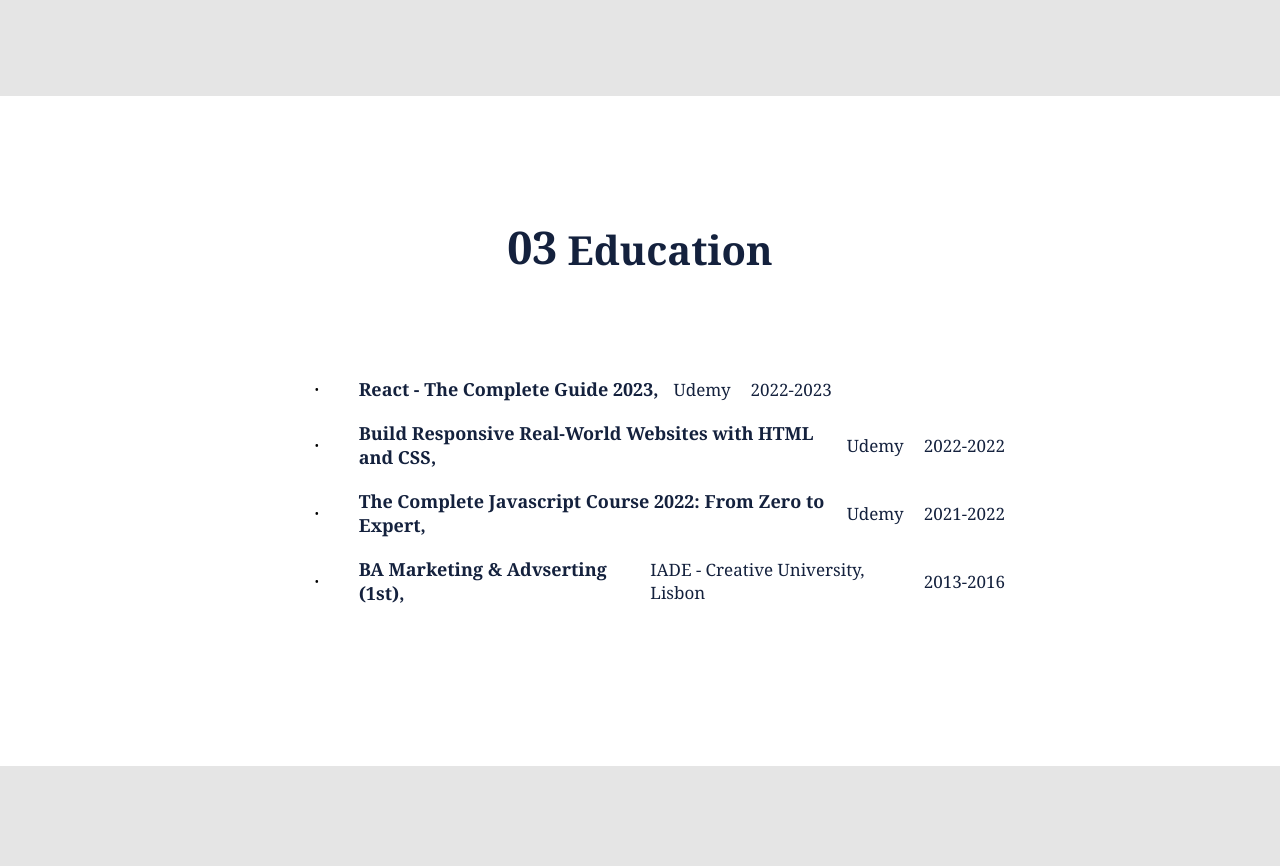
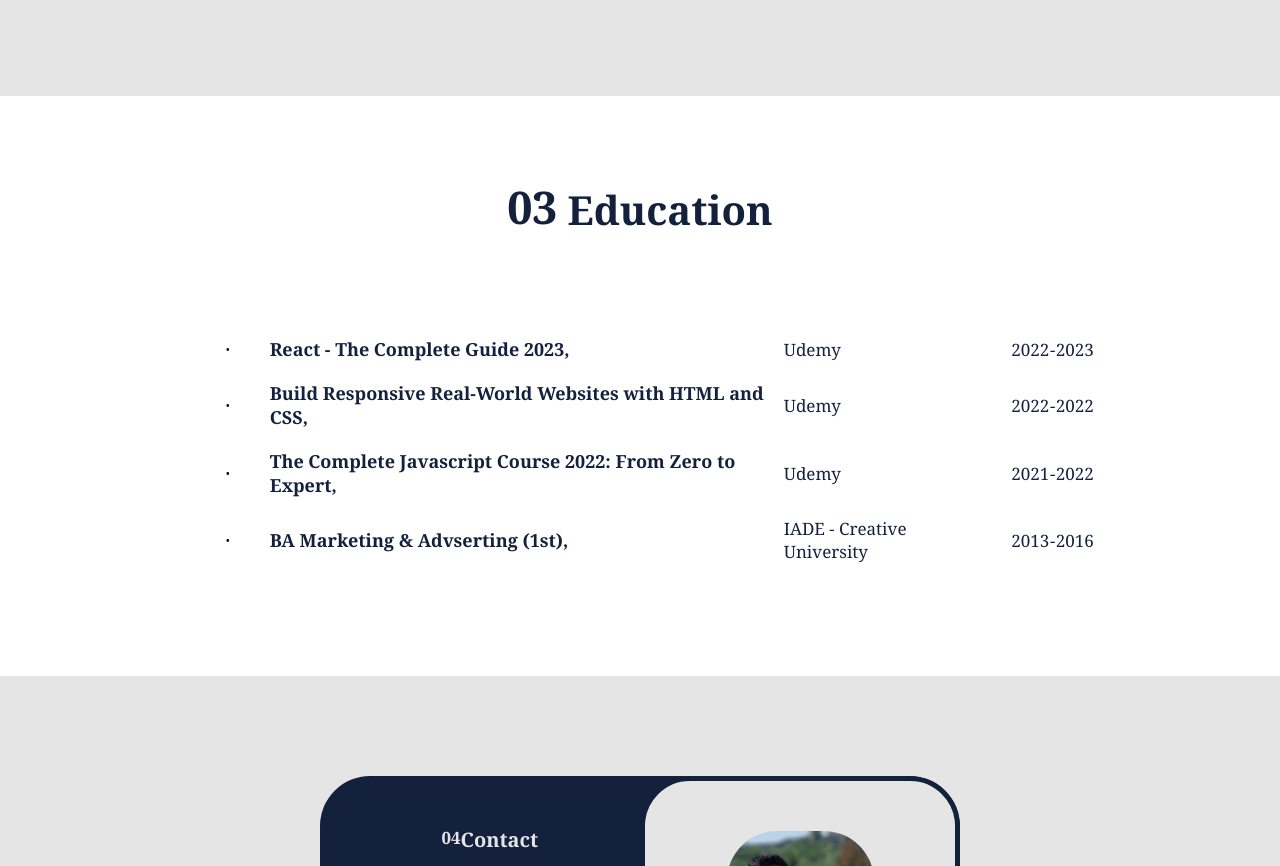
Before and after one commit to Joao-Matias/my-cv, a React (Create React App) app: page / in a window 1280 px wide. Shown: the part 3500-4366 px from the top of the page. Built offline with nearby package versions, Linux system fonts and the light colour scheme.

Commit message:
Education media queries done

```diff
--- a/src/components/education/education.component.jsx
+++ b/src/components/education/education.component.jsx
@@ -1,5 +1,7 @@
-import getEducationOptions from '../../services/get-education-options/get-education-options.component';
-import style from './education.module.css';
+import getEducationOptions from "../../services/get-education-options/get-education-options.component";
+import style from "./education.module.css";
+
+import { Link } from "react-router-dom";
 
 const Education = () => {
   const education = getEducationOptions();
@@ -7,15 +9,23 @@ const Education = () => {
   return (
     <section className={style.educationContainer}>
       <div className={style.educationContainerHeader}>
-        <h1 className={style.educationContainerNumeral}>03</h1>
-        <h1 className={style.educationContainerTitle}> Education</h1>
+        <h2 className={style.educationContainerNumeral}>03</h2>
+        <h2 className={style.educationContainerTitle}> Education</h2>
       </div>
       <div className={style.educationTextBox}>
         <ul className={style.educationCourseCont}>
           {education.map((course, i) => {
             return (
               <li key={i} className={style.educationCourseBox}>
-                <h3 className={style.educationCourse}>{course.studiedTitle}</h3>
+                <Link
+                  target="_blank"
+                  to={course.link}
+                  className={style.educationCourseLink}
+                >
+                  <h3 className={style.educationCourse}>
+                    {course.studiedTitle}
+                  </h3>
+                </Link>
                 <h5 className={style.educationInstitution}>
                   {course.institution}
                 </h5>
--- a/src/components/education/education.module.css
+++ b/src/components/education/education.module.css
@@ -48,7 +48,7 @@
 }
 
 .educationCourseCont li:before {
-  content: '•';
+  content: "•";
   font-size: 1rem;
 }
 
@@ -71,6 +71,16 @@
   margin-left: 4rem;
 }
 
+.educationCourseLink {
+  margin: 0;
+  margin-left: 4rem;
+  text-decoration: none;
+}
+
+.educationCourseLink:hover .educationCourse {
+  color: #4966a5;
+}
+
 .educationInstitution {
   margin: 0;
   margin-left: 1.5rem;
@@ -86,3 +96,138 @@
   display: flex;
   margin-left: 2rem;
 }
+
+@media (max-width: 90em) {
+  .educationContainer {
+    width: 100%;
+    margin-top: 3rem;
+    margin-bottom: 5rem;
+  }
+
+  .educationCourseBox {
+    width: 70%;
+  }
+
+  .educationDatesBox {
+    width: 10%;
+  }
+
+  .educationInstitution {
+    width: 25%;
+  }
+
+  .educationCourseLink {
+    margin: 0;
+    width: 65%;
+  }
+}
+
+@media (max-width: 64em) {
+  .educationContainer {
+    width: 100%;
+    margin-top: 3rem;
+    margin-bottom: 5rem;
+  }
+
+  .educationCourseBox {
+    width: 90%;
+  }
+
+  .educationDatesBox {
+    width: 15%;
+  }
+
+  .educationInstitution {
+    width: 25%;
+  }
+
+  .educationCourseLink {
+    margin: 0;
+    width: 60%;
+  }
+}
+
+@media (max-width: 48em) {
+  .educationContainer {
+    width: 95%;
+    margin-top: 3rem;
+    margin-bottom: 5rem;
+  }
+
+  .educationTextBox {
+    margin-top: 7rem;
+  }
+
+  .educationCourseCont {
+    list-style: none;
+    padding: 0;
+  }
+
+  .educationCourseBox {
+    width: 90%;
+    margin-top: 3rem;
+  }
+
+  .educationDatesBox {
+    width: 15%;
+  }
+
+  .educationInstitution {
+    width: 15%;
+  }
+
+  .educationCourseLink {
+    margin: 0;
+    width: 70%;
+  }
+}
+
+@media (max-width: 23.44em) {
+  .educationContainer {
+    width: 95%;
+    margin-top: 3rem;
+  }
+
+  .educationCourseCont {
+    list-style: none;
+    padding: 0;
+  }
+
+  .educationCourseLink {
+    margin: 0;
+    width: 50%;
+  }
+
+  .educationCourseBox {
+    width: 100%;
+    margin-top: 3rem;
+  }
+
+  .educationCourseCont li:before {
+    content: "•";
+    font-size: 1rem;
+    display: none;
+  }
+
+  .educationCourse {
+    margin: 0;
+    width: 100%;
+  }
+
+  .educationTextBox {
+    margin-top: 5rem;
+  }
+
+  .educationDatesBox {
+    width: 30%;
+  }
+
+  .educationInstitution {
+    width: 20%;
+  }
+
+  .educationCourseLink {
+    margin: 0;
+    width: 50%;
+  }
+}
--- a/src/components/experience/experience.component.jsx
+++ b/src/components/experience/experience.component.jsx
@@ -1,8 +1,8 @@
-import React, { useEffect, useState } from 'react';
-import style from './experience.module.css';
-import { TbPointFilled } from 'react-icons/tb';
+import React, { useEffect, useState } from "react";
+import style from "./experience.module.css";
+import { TbPointFilled } from "react-icons/tb";
 
-import getExperienceOptions from '../../services/get-experience-options';
+import getExperienceOptions from "../../services/get-experience-options";
 
 const Experience = () => {
   const experiences = getExperienceOptions();
@@ -13,18 +13,18 @@ const Experience = () => {
       setScrollTop(window.scrollY);
     };
 
-    window.addEventListener('scroll', handleScroll);
+    window.addEventListener("scroll", handleScroll);
 
     return () => {
-      window.removeEventListener('scroll', handleScroll);
+      window.removeEventListener("scroll", handleScroll);
     };
   }, []);
 
   return (
     <section className={style.experienceContainer}>
       <div className={style.experienceContainerHeader}>
-        <h1 className={style.experienceContainerNumeral}>02</h1>
-        <h1 className={style.experienceContainerTitle}> Experience</h1>
+        <h2 className={style.experienceContainerNumeral}>02</h2>
+        <h2 className={style.experienceContainerTitle}> Experience</h2>
       </div>
       <div className={style.experiencesContainer}>
         {experiences.map((experience, i) => {
--- a/src/services/get-education-options/get-education-options.component.jsx
+++ b/src/services/get-education-options/get-education-options.component.jsx
@@ -1,28 +1,32 @@
 const getEducationOptions = () => {
   return [
     {
-      institution: 'Udemy',
-      studiedTitle: 'React - The Complete Guide 2023,',
-      from: '2022',
-      to: '2023',
+      institution: "Udemy",
+      studiedTitle: "React - The Complete Guide 2023,",
+      from: "2022",
+      to: "2023",
+      link: "https://www.udemy.com/course/react-the-complete-guide-incl-redux/learn/lecture/25595350#overview",
     },
     {
-      institution: 'Udemy',
-      studiedTitle: 'Build Responsive Real-World Websites with HTML and CSS,',
-      from: '2022',
-      to: '2022',
+      institution: "Udemy",
+      studiedTitle: "Build Responsive Real-World Websites with HTML and CSS,",
+      from: "2022",
+      to: "2022",
+      link: "https://www.udemy.com/course/design-and-develop-a-killer-website-with-html5-and-css3/learn/lecture/27511946?start=1#overview",
     },
     {
-      institution: 'Udemy',
-      studiedTitle: 'The Complete Javascript Course 2022: From Zero to Expert,',
-      from: '2021',
-      to: '2022',
+      institution: "Udemy",
+      studiedTitle: "The Complete Javascript Course 2022: From Zero to Expert,",
+      from: "2021",
+      to: "2022",
+      link: "https://www.udemy.com/course/the-complete-javascript-course/learn/lecture/22838299?start=1#overview",
     },
     {
-      institution: 'IADE - Creative University, Lisbon',
-      studiedTitle: 'BA Marketing & Advserting (1st),',
-      from: '2013',
-      to: '2016',
+      institution: "IADE - Creative University",
+      studiedTitle: "BA Marketing & Advserting (1st),",
+      from: "2013",
+      to: "2016",
+      link: "https://www.iade.europeia.pt/licenciaturas/marketing-e-publicidade/",
     },
   ];
 };
```
